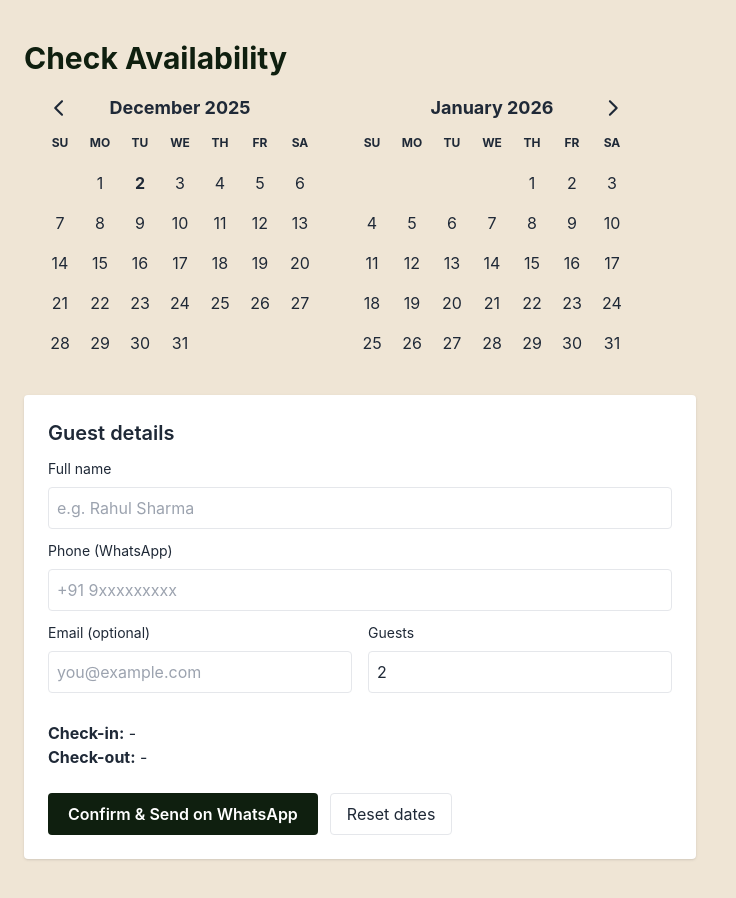
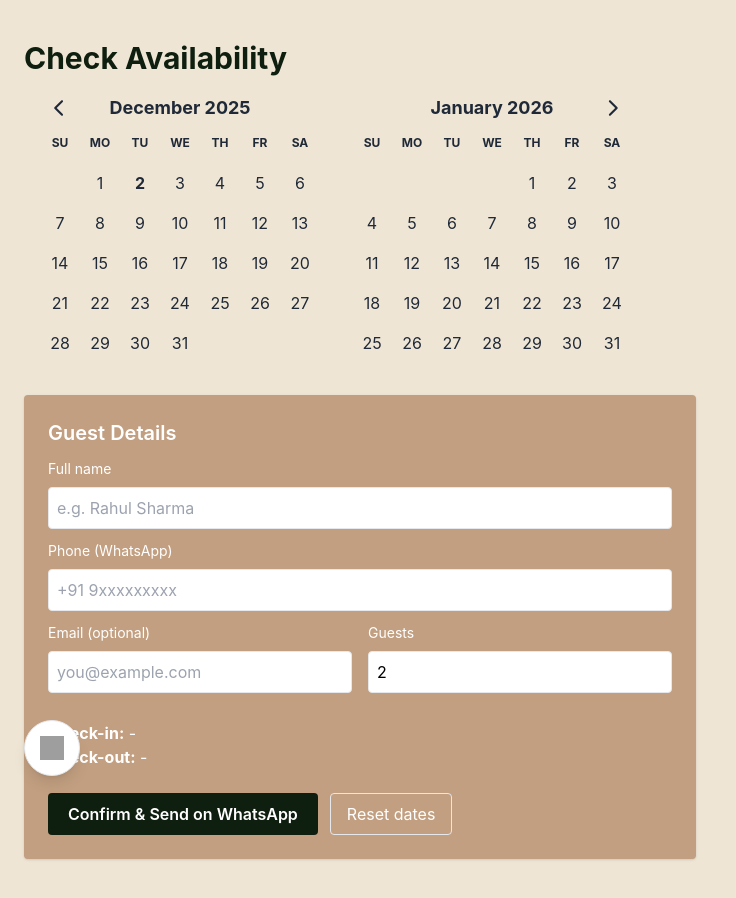
Before and after one commit to intelligencefordm-glitch/villa-anantara-web, a Next.js app: page /check in a window 1280 px wide. Shown: the whole page, without its empty margins (0-736 px from the left). Built offline with nearby package versions, Linux system fonts and the light colour scheme; no server answers; the database is empty; grey boxes are pictures that could not be loaded.

Commit message:
Update page.tsx

```diff
--- a/app/check/page.tsx
+++ b/app/check/page.tsx
@@ -157,10 +157,15 @@ export default function CheckAvailability() {
   };
 
   return (
-    <main className="min-h-screen px-6 py-10" style={{ backgroundColor: "#EFE5D5" }}>
+    <main
+      className="min-h-screen px-6 py-10"
+      style={{ backgroundColor: "#EFE5D5" }}
+    >
       <h1 className="text-3xl font-bold text-[#0F1F0F] mb-4">Check Availability</h1>
 
-      {warning && <div className="mb-4 p-3 bg-red-200 text-red-800 rounded">{warning}</div>}
+      {warning && (
+        <div className="mb-4 p-3 bg-red-200 text-red-800 rounded">{warning}</div>
+      )}
 
       {loading ? (
         <p>Loading calendar...</p>
@@ -178,14 +183,20 @@ export default function CheckAvailability() {
         />
       )}
 
-      <div className="mt-8 max-w-2xl bg-white rounded shadow p-6">
-        <h2 className="text-xl font-semibold mb-3">Guest details</h2>
+      {/* =========================
+          GUEST DETAILS BOX
+      ========================= */}
+      <div
+        className="mt-8 max-w-2xl rounded shadow p-6"
+        style={{ backgroundColor: "#C29F80", color: "white" }}
+      >
+        <h2 className="text-xl font-semibold mb-3">Guest Details</h2>
 
         <label className="block mb-2 text-sm">Full name</label>
         <input
           value={name}
           onChange={(e) => setName(e.target.value)}
-          className="w-full p-2 border rounded mb-3"
+          className="w-full p-2 border rounded mb-3 bg-white text-black"
           placeholder="e.g. Rahul Sharma"
         />
 
@@ -193,7 +204,7 @@ export default function CheckAvailability() {
         <input
           value={phone}
           onChange={(e) => setPhone(e.target.value)}
-          className="w-full p-2 border rounded mb-3"
+          className="w-full p-2 border rounded mb-3 bg-white text-black"
           placeholder="+91 9xxxxxxxxx"
         />
 
@@ -203,7 +214,7 @@ export default function CheckAvailability() {
             <input
               value={email}
               onChange={(e) => setEmail(e.target.value)}
-              className="w-full p-2 border rounded mb-3"
+              className="w-full p-2 border rounded mb-3 bg-white text-black"
               placeholder="you@example.com"
             />
           </div>
@@ -216,19 +227,25 @@ export default function CheckAvailability() {
               max={20}
               value={guests}
               onChange={(e) => setGuests(Number(e.target.value))}
-              className="w-full p-2 border rounded mb-3"
+              className="w-full p-2 border rounded mb-3 bg-white text-black"
             />
           </div>
         </div>
 
         <div className="mt-4">
           <p>
-            <strong>Check-in:</strong> {checkIn ? format(checkIn, "dd MMM yyyy") : "-"}
+            <strong>Check-in:</strong>{" "}
+            {checkIn ? format(checkIn, "dd MMM yyyy") : "-"}
           </p>
           <p>
-            <strong>Check-out:</strong> {checkOut ? format(checkOut, "dd MMM yyyy") : "-"}
+            <strong>Check-out:</strong>{" "}
+            {checkOut ? format(checkOut, "dd MMM yyyy") : "-"}
           </p>
-          {checkIn && checkOut && <p><strong>Nights:</strong> {nights}</p>}
+          {checkIn && checkOut && (
+            <p>
+              <strong>Nights:</strong> {nights}
+            </p>
+          )}
         </div>
 
         <div className="mt-6 flex gap-3">
@@ -241,14 +258,23 @@ export default function CheckAvailability() {
             {sending ? "Sending..." : "Confirm & Send on WhatsApp"}
           </button>
 
-          <button
-            onClick={resetDates}
-            className="px-4 py-2 rounded border"
-          >
+          <button onClick={resetDates} className="px-4 py-2 rounded border">
             Reset dates
           </button>
         </div>
       </div>
+
+      {/* =========================
+          FLOATING GO BACK BUTTON
+      ========================= */}
+      <div className="fixed bottom-6 left-6 z-50">
+        <button
+          onClick={() => window.history.back()}
+          className="w-14 h-14 rounded-full bg-white shadow-lg flex items-center justify-center border hover:scale-105 transition"
+        >
+          <img src="/icons/back.png" className="w-6 h-6" alt="Go Back" />
+        </button>
+      </div>
     </main>
   );
 }
```
